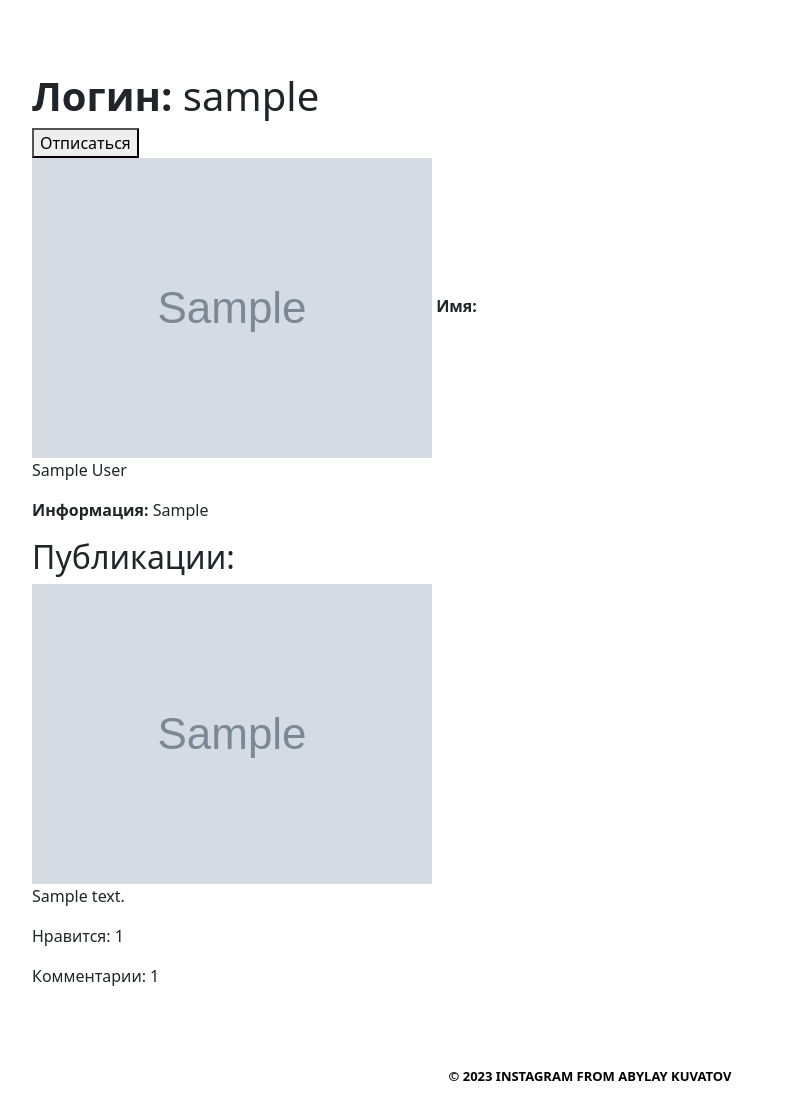
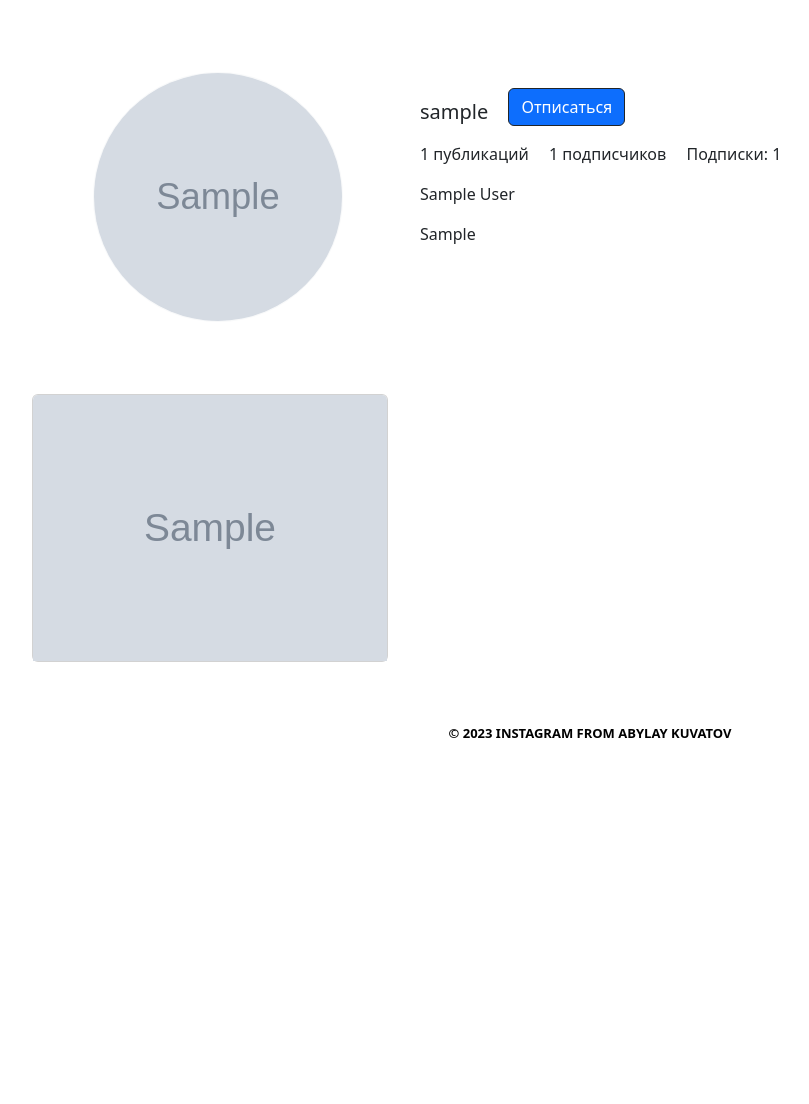
Before and after one commit to kuvatov/homework_71_abylay_kuvatov, a Django app: page /user_profile/1 in a window 1280 px wide. Shown: the part 67-1171 px from the top of the page, without its empty margins (50-859 px from the left). After the commit the page ends 805 px from the top, so only its background shows below. Run offline with Django 4.2, Linux system fonts and the light colour scheme; a user stored in the database is signed in; tables that the repository leaves empty hold one stand-in row (values such as "Sample post"); grey boxes marked "Sample" are stand-in pictures; some libraries are stand-ins or nearby versions.

Commit message:
Изменил оформление домашней страницы, а также страницы профиля пользователя

```diff
--- a/source/instagram/templates/user_profile.html
+++ b/source/instagram/templates/user_profile.html
@@ -1,34 +1,66 @@
-{% extends 'base.html' %}
+{% extends "base.html" %}
 {% block content %}
-<h1><b>Логин:</b> {{ user.username }}</h1>
+<div class="card mb-5" style="border: none">
+    <div class="row g-0">
+        <div class="col-md-4">
+            {% if user.avatar %}
+            <img src="{{ user.avatar.url }}" alt="avatar" class="rounded-circle border border-light">
+            {% else %}
+            <img src="../../static/media/no_image.jpg" alt="avatar" class="rounded-circle border border-light">
+            {% endif %}
+        </div>
+        <div class="col-md-8">
+            <div class="card-body">
+                <h5 class="card-title">{{ user.username }}</h5>
                 {% if subscription %}
-    <form method="post" action="{% url 'unsubscribe' subscription.pk %}">
+                <form method="post" action="{% url 'unsubscribe' subscription.pk %}" class="subscription_button">
                     {% csrf_token %}
-        <button type="submit">Отписаться</button>
+                    <button type="submit" class="btn btn-primary border border-dark ms-3 mb-3">Отписаться</button>
                 </form>
                 {% else %}
-    <form method="post" action="{% url 'subscribe' user.pk %}">
+                <form method="post" action="{% url 'subscribe' user.pk %}" class="subscription_button">
                     {% csrf_token %}
-        <button type="submit">Подписаться</button>
+                    <button type="submit" class="btn btn-primary border border-dark ms-3 mb-3">Подписаться</button>
                 </form>
                 {% endif %}
-
-{% if user.avatar %}
-<img src="{{ user.avatar.url }}" alt="{{ user.username }}">
+                <br>
+                <p class="card-counts">{{ user.publications_count }} публикаций</p>
+                <p class="card-counts ms-3">{{ user.subscribers_count }} подписчиков</p>
+                <p class="card-counts ms-3">Подписки: {{ user.subscriptions_count }}</p>
+                {% if user.name %}
+                <p>{{ user.name }}</p>
                 {% else %}
-<p>No Avatar!</p>
+                <p></p>
                 {% endif %}
-<b>Имя:</b> <p>{{ user.name }}</p>
-<p><b>Информация:</b> {{ user.user_information }}</p>
-<h2>Публикации:</h2>
+                {% if user.user_information %}
+                <p class="card-text">{{ user.user_information }}</p>
+                {% else %}
+                <p class="card-text"></p>
+                {% endif %}
+            </div>
+        </div>
+    </div>
+</div>
+{% if user.publications.all.count > 0 %}
+<div class="row row-cols-1 row-cols-md-3 g-4 mt-5">
     {% for publication in user.publications.all %}
-<div>
+    <div class="col">
+        <div class="card h-100">
             <a href="{% url 'publication_detail' publication.pk %}">
-        <img src="{{ publication.image.url }}" alt="{{ publication.description }}">
+                <img class="card-img-top" src="{{ publication.image.url }}" alt="{{ publication.description }}">
             </a>
-    <p>{{ publication.description }}</p>
-    <p>Нравится: {{ publication.likes.count }}</p>
-    <p>Комментарии: {{ publication.comments.count }}</p>
+        </div>
     </div>
     {% endfor %}
+</div>
+{% else %}
+<div class="another_publication_list mt-5">
+    <a href="{% url 'publication_add' %}">
+        <img src="../../static/media/camera.jpg" alt="avatar" class="rounded-circle border border-light">
+    </a>
+</div>
+<div class="another_publication_list_text mt-3">
+    <h3>Пока нет публикаций</h3>
+</div>
+{% endif %}
 {% endblock %}
--- a/source/static/css/style.css
+++ b/source/static/css/style.css
@@ -16,7 +16,7 @@ body {
 .main_content {
    padding-bottom: 100px;
 }
-.card-title, .card-counts {
+.card-title, .card-counts, .subscription_button {
    display: inline-block;
 }
 .another_publication_list, .another_publication_list_text {
```
Also changed, not shown: source/instagram/templates/home.html (+17 -6 lines). Lines whose indentation alone changed are shown as unchanged.
